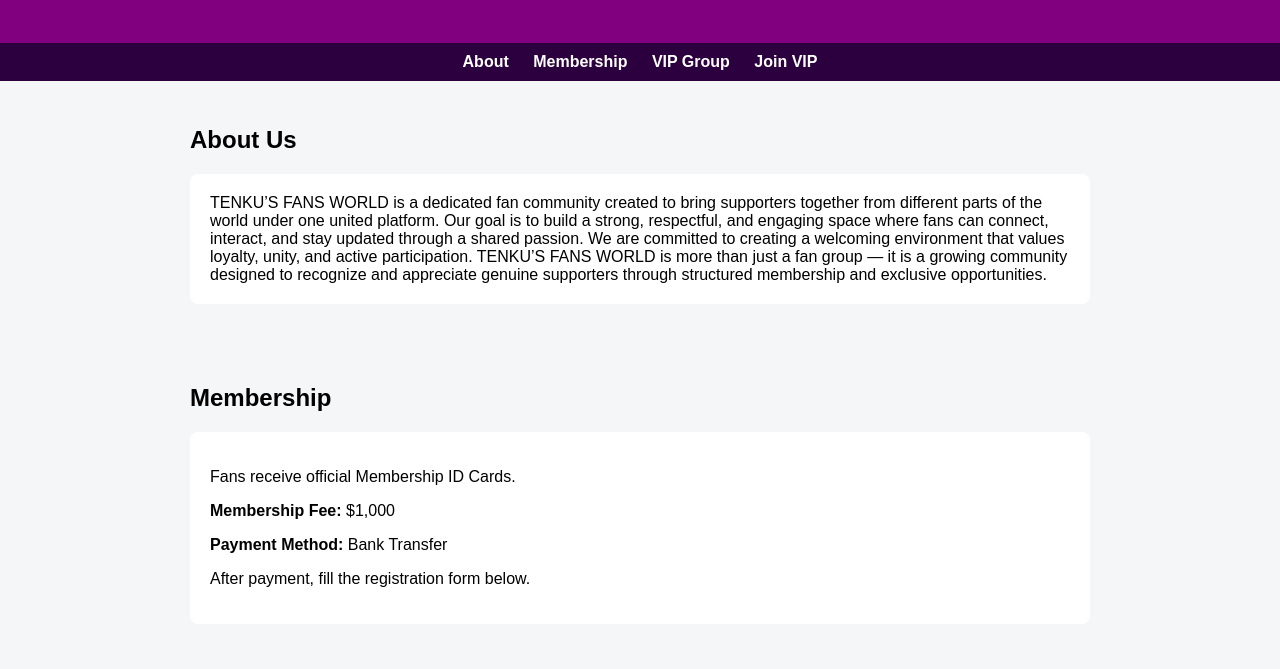
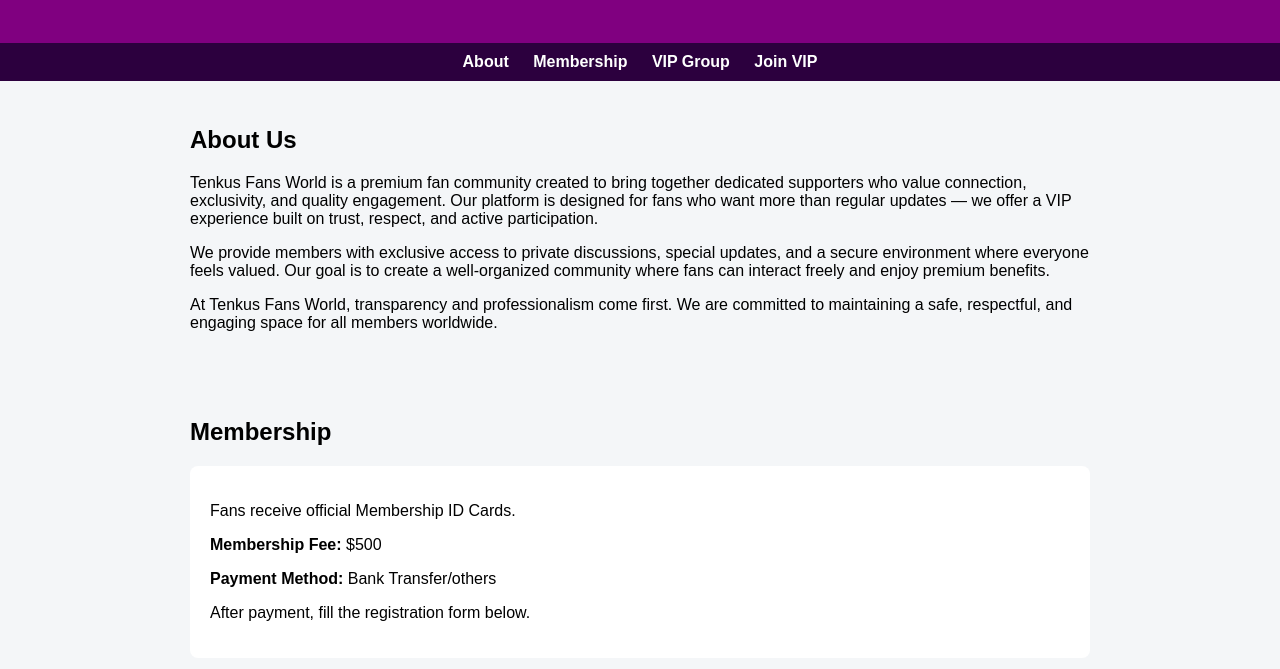
Before and after one commit to f32275367/tenkus-fans-world, a plain HTML site: page index.html in a window 1280 px wide. Shown: the part 131-800 px from the top of the page. Drawn offline with Linux system fonts and the light colour scheme.

Commit message:
Update index.html

```diff
--- a/index.html
+++ b/index.html
@@ -30,18 +30,31 @@
 
 <section id="about">
   <h2>About Us</h2>
-  <div class="card">
-    TENKU’S FANS WORLD is a dedicated fan community created to bring supporters together from different parts of the world under one united platform. Our goal is to build a strong, respectful, and engaging space where fans can connect, interact, and stay updated through a shared passion.
-  We are committed to creating a welcoming environment that values loyalty, unity, and active participation. TENKU’S FANS WORLD is more than just a fan group — it is a growing community designed to recognize and appreciate genuine supporters through structured membership and exclusive opportunities.
-  </div>
+  <p>
+    Tenkus Fans World is a premium fan community created to bring together
+    dedicated supporters who value connection, exclusivity, and quality engagement.
+    Our platform is designed for fans who want more than regular updates — we offer
+    a VIP experience built on trust, respect, and active participation.
+  </p>
+
+  <p>
+    We provide members with exclusive access to private discussions, special updates,
+    and a secure environment where everyone feels valued. Our goal is to create a
+    well-organized community where fans can interact freely and enjoy premium benefits.
+  </p>
+
+  <p>
+    At Tenkus Fans World, transparency and professionalism come first. We are committed
+    to maintaining a safe, respectful, and engaging space for all members worldwide.
+  </p>
 </section>
 
   <section id="membership">
   <h2>Membership</h2>
   <div class="card">
     <p>Fans receive official Membership ID Cards.</p>
-    <p><strong>Membership Fee:</strong> $1,000 </p>
-    <p><strong>Payment Method:</strong> Bank Transfer</p>
+    <p><strong>Membership Fee:</strong> $500 </p>
+    <p><strong>Payment Method:</strong> Bank Transfer/others </p>
     <p>After payment, fill the registration form below.</p>
   </div>
 </section>
```
